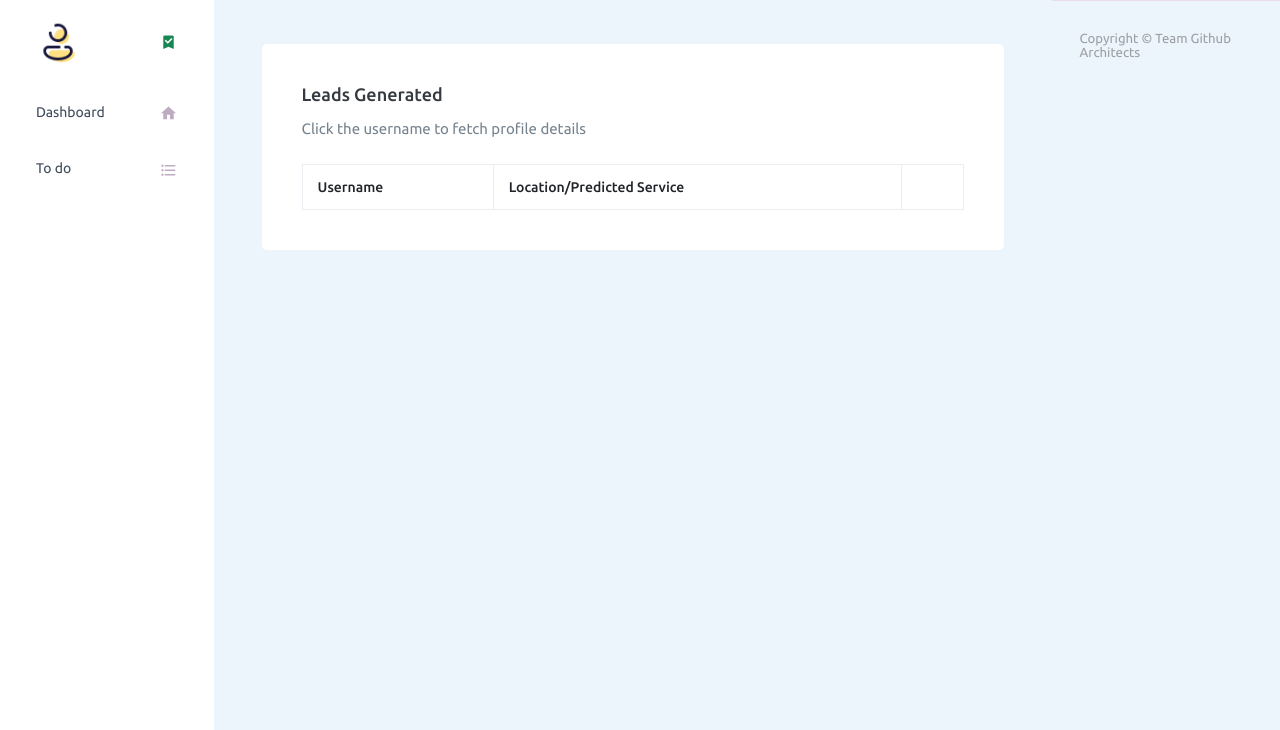
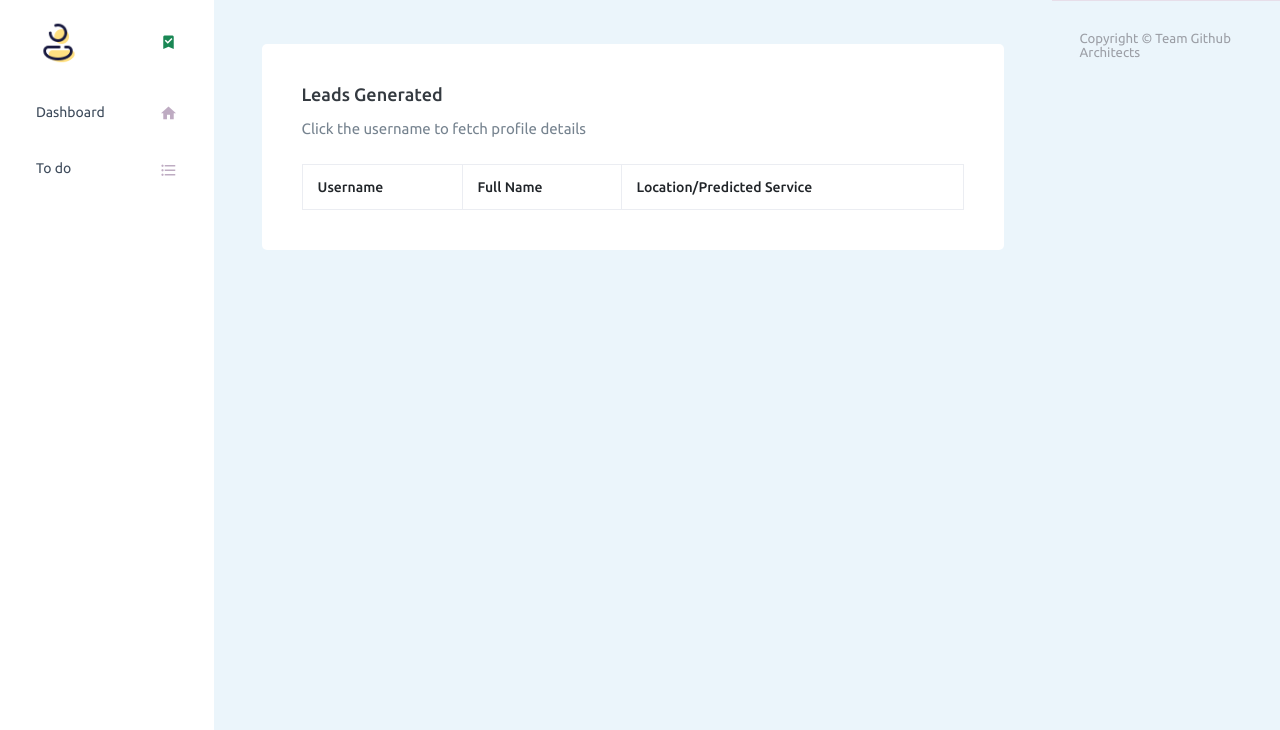
Before and after one commit to ayushb2002/hackrx4.0, a Django app: page /analysis/ in a window 1280 px wide. Shown: the part 70-800 px from the top of the page. Run offline with Django 4.2, Linux system fonts and the light colour scheme; lists and menus that the app fills with data are empty; some libraries are stand-ins or nearby versions.

Commit message:
Stable version with profile analysis

```diff
--- a/crm/crm/urls.py
+++ b/crm/crm/urls.py
@@ -1,5 +1,5 @@
 from django.urls import path,include
-from .views import get_instagram_profile,get_instagram_stats,get_instagram_posts,get_subreddit_data,test,get_tweets,scrape_facebook_page,save_posts,dashboard, generateDataForTwitter, generateDataForInsta, generateLeads, dataVisualization,sales_analytics,approve_employee_view,todo,settings,change_password_view,analysis, competitorAnalysis, dataFilter
+from .views import get_instagram_profile,get_instagram_stats,get_instagram_posts,get_subreddit_data,test,get_tweets,scrape_facebook_page,save_posts,dashboard, generateDataForTwitter, generateDataForInsta, generateLeads, dataVisualization,sales_analytics,approve_employee_view,todo,settings,change_password_view,analysis, competitorAnalysis, dataFilter, profileClassify
 from django.shortcuts import redirect
 from django.contrib.auth import views as auth_views
 from django.contrib import admin
@@ -46,5 +46,6 @@ urlpatterns = [
 
     path('logout/', auth_views.LogoutView.as_view(), name='logout'),
     path('admin/', admin.site.urls),
+    path('profileClassify/<str:name>', profileClassify, name='profileClassify'),
 
 ]
--- a/crm/crm/views.py
+++ b/crm/crm/views.py
@@ -462,7 +462,7 @@ def get_tweets(request):
             querystring['until'] = until
 
         headers = {
-            'X-RapidAPI-Key': 'b9b4460051msh2cc02cd6a9a23a5p1cd789jsnb191a1337122',
+            'X-RapidAPI-Key': 'a6c3b6d46bmsha68f5b59d204b5ap117d39jsn1dbc53c3d761',
             'X-RapidAPI-Host': 'twitter135.p.rapidapi.com'
         }
 
@@ -892,7 +892,7 @@ def generateDataForTwitter(request):
         #     querystring['until'] = until
 
         headers = {
-            'X-RapidAPI-Key': 'b9b4460051msh2cc02cd6a9a23a5p1cd789jsnb191a1337122',
+            'X-RapidAPI-Key': 'a6c3b6d46bmsha68f5b59d204b5ap117d39jsn1dbc53c3d761',
             'X-RapidAPI-Host': 'twitter135.p.rapidapi.com'
         }
 
@@ -982,7 +982,7 @@ def generateDataForTwitter(request):
         for index, row in df.iterrows():
             print(row['intent'])
             if row['intent'] == 'Hot Lead':
-                leads.append((row['user']['screen_name'], row['user']['location']))
+                leads.append((row['user']['screen_name'],  row['user']['location']))
 
         sentiment=pkl.load(open(os.path.join(BASE_DIR,"model/sentiment_clf.pkl"),"rb"))
         sentiment_tfidf=pkl.load(open(os.path.join(BASE_DIR,"model/sentiment_tfidf.pkl"),"rb"))
@@ -1008,7 +1008,7 @@ def generateDataForTwitter(request):
         for index, row in df.iterrows():
             print(row['sentiment'])
             if row['sentiment'] == 'positive':
-                leads.append((row['user']['screen_name'], row['user']['location']))
+                leads.append((row['user']['screen_name'],  row['user']['location']))
 
         service = pkl.load(open(os.path.join(BASE_DIR, "model/service_model.pkl"), "rb"))
         service_tfidf = pkl.load(open(os.path.join(BASE_DIR,"model/service_model_tfidf.pkl"), "rb"))
@@ -1053,7 +1053,7 @@ def generateDataForTwitter(request):
         for index, row in df.iterrows():
             print(row['intent'])
             leads.append((row['user']['screen_name'], row['user']['location']))
-            generated_leads.append((row['user']['screen_name'], row['user']['location'],row['service']))
+            generated_leads.append((row['user']['screen_name'], row['user']['name'], row['user']['location'],row['service']))
         for lead in leads:
             username = lead[0]
             location = lead[1]
@@ -1110,7 +1110,6 @@ def generateDataForInsta(request):
                 print(username)
                 try:
                     instagram_profile = InstagramProfile.objects.get(username=username)
-
                     comments_data = []
                     instagram_profile_data = InstagramProfile.objects.filter(username=username).values().first()
                     post_urls = instagram_profile_data['post_urls']
@@ -1474,8 +1473,9 @@ def dataVisualization(request):
                 comments_data = []
                 for obj in qualify:
                     username=obj.screen_name
+                    full_name=obj.user_name
                     comment=obj.full_text
-                    comments_data.append({'username':username,'comment':comment})
+                    comments_data.append({'username':username, 'full_name': full_name, 'comment':comment})
                 df = pd.DataFrame(comments_data)
                 print(df)
             #intent anaylsis
@@ -1584,7 +1584,7 @@ def dataVisualization(request):
                 for index, row in df.iterrows():
                     print(row['intent'])
                     leads.append(row['username'])
-                    generated_leads.append((row['username'],row['service']))
+                    generated_leads.append((row['username'], row['full_name'], row['service']))
                 # for lead in leads:
                 #     username = lead[0]
                 #     location = lead[1]
@@ -1597,11 +1597,6 @@ def dataVisualization(request):
                 print(res_link)
                 print(intent_link)
                 print(service_link)
-
-
-
-
-
                 current_user = request.user
                 employee = Employee.objects.get(email=current_user)
                 context = {
@@ -1792,7 +1787,7 @@ def competitorAnalysis(request):
         querystring = {"q": competitor, "count": count}
 
         headers = {
-            'X-RapidAPI-Key': 'b9b4460051msh2cc02cd6a9a23a5p1cd789jsnb191a1337122',
+            'X-RapidAPI-Key': 'a6c3b6d46bmsha68f5b59d204b5ap117d39jsn1dbc53c3d761',
             'X-RapidAPI-Host': 'twitter135.p.rapidapi.com'
         }
 
@@ -1897,8 +1892,9 @@ def dataFilter(request):
                     comments_data = []
                     for obj in qualify:
                         username=obj.screen_name
+                        full_name=obj.user_name
                         comment=obj.full_text
-                        comments_data.append({'username':username,'comment':comment})
+                        comments_data.append({'username':username, 'full_name':full_name, 'comment':comment})
                     df = pd.DataFrame(comments_data)
                     print(df)
                 #intent anaylsis
@@ -1935,7 +1931,7 @@ def dataFilter(request):
 
                     for index, row in df.iterrows():
                         if(row['intent']==keyword):
-                            generated_leads.append((row['username'],row['intent']))
+                            generated_leads.append((row['username'], row['full_name'], row['intent']))
                     context={
                     "username":current_user,
                     "user_type":employee.position,
@@ -1950,8 +1946,9 @@ def dataFilter(request):
                     comments_data=[]
                     for obj in qualify:
                         username=obj.screen_name
+                        full_name=obj.user_name
                         comment=obj.full_text
-                        comments_data.append({'username':username,'comment':comment})
+                        comments_data.append({'username':username, 'full_name':full_name, 'comment':comment})
                     df = pd.DataFrame(comments_data)
                     print("here")
                     print(service_req)
@@ -1998,8 +1995,9 @@ def dataFilter(request):
                     for index, row in df.iterrows():
                         print(row['service'])
                         if(row['service']==service_req):
-                            generated_leads.append((row['username'],row['service']))
-
+                            generated_leads.append((row['username'], row['full_name'], row['service']))
+
+                    print(generated_leads)
                     context={
                     "username":current_user,
                     "user_type":employee.position,
@@ -2007,3 +2005,69 @@ def dataFilter(request):
                     }
 
                     return render(request,'analysis.html',context=context)
+
+def profileClassify(request, name):
+    current_user = request.user
+    employee = Employee.objects.get(email=current_user)
+    if name != "":
+        try:
+            splitName = name.split(' ')
+            first_name, last_name =  splitName[0], splitName[1]
+        except:
+            first_name = name
+            last_name = ''
+        api_key = "c24aa1d30b93da5e048677ae4d5e4b5c"
+        url = "https://v2.namsor.com/NamSorAPIv2/api2/json/originBatch"
+        url_gender = "https://v2.namsor.com/NamSorAPIv2/api2/json/genderFullBatch"
+        url_ethnicity = "https://v2.namsor.com/NamSorAPIv2/api2/json/diasporaBatch"
+        payload = {
+            "personalNames": [
+                {
+                "id": "1",
+                "firstName": first_name,
+                "lastName": last_name
+                }
+            ]
+            }
+        headers = {
+                "X-API-KEY": api_key,
+                "Accept": "application/json",
+                "Content-Type": "application/json"
+        }
+
+        response = requests.request("POST", url, json=payload, headers=headers)
+        data = response.json()
+        countries = data["personalNames"][0]["countriesOriginTop"]
+        region = data["personalNames"][0]["regionOrigin"]
+
+        response = requests.request("POST", url_ethnicity, json=payload, headers=headers)
+        data = response.json()
+
+        ethnicities = data["personalNames"][0]["ethnicitiesTop"]
+
+        payload = {
+            "personalNames": [
+                {
+                "id": "1",
+                "name": name
+                }
+            ]
+        }
+
+        response = requests.request("POST", url_gender, json=payload, headers=headers)
+        data = response.json()
+        gender = data["personalNames"][0]["likelyGender"]
+
+        context = {
+            "first": first_name.capitalize(),
+            "last": last_name.capitalize(),
+            "username":current_user,
+            "user_type":employee.position,
+            "countries": countries,
+            "ethnicities": ethnicities,
+            "globe": region,
+            "gender": gender.capitalize()
+        }
+        return render(request, "showPersonalInformation.html", context)
+    else:
+        return HttpResponse('Not found')
--- a/crm/templates/analysis.html
+++ b/crm/templates/analysis.html
@@ -33,8 +33,8 @@ To do
                         <thead>
                             <tr>
                                 <th>Username</th>
+                                <th>Full Name</th>
                                 <th>Location/Predicted Service</th>
-                                <th> </th>
                             </tr>
                         </thead>
                         <tbody>
@@ -46,8 +46,9 @@ To do
                                 <td><a href="https://twitter.com/{{ lead.0 }}" target="_blank">{{ lead.0 }}</a></td>
                                 {%endif%}
                                 <!-- The first element (username) of the tuple -->
-                                <td class="content-wrapper">{{ lead.1 }}</td> <!-- The second element (location) of the tuple -->
-                                <td>{{ lead.2 }}</td> <!-- The third element (predicted service) of the tuple -->
+                                <td><a href="{% url 'profileClassify' name=lead.1 %}">{{ lead.1 }}</a></td> <!-- The second element (location) of the tuple -->
+                                <td class="content-wrapper">{{ lead.2 }}</td> <!-- The third element (predicted service) of the tuple -->
+                                <td class="content-wrapper">{{ lead.3 }}</td> <!-- The third element (predicted service) of the tuple -->
                             </tr>
                             {% endfor %}
                         </tbody>
```
Also changed, not shown: crm/templates/showPersonalInformation.html (added, +57 -0 lines).
